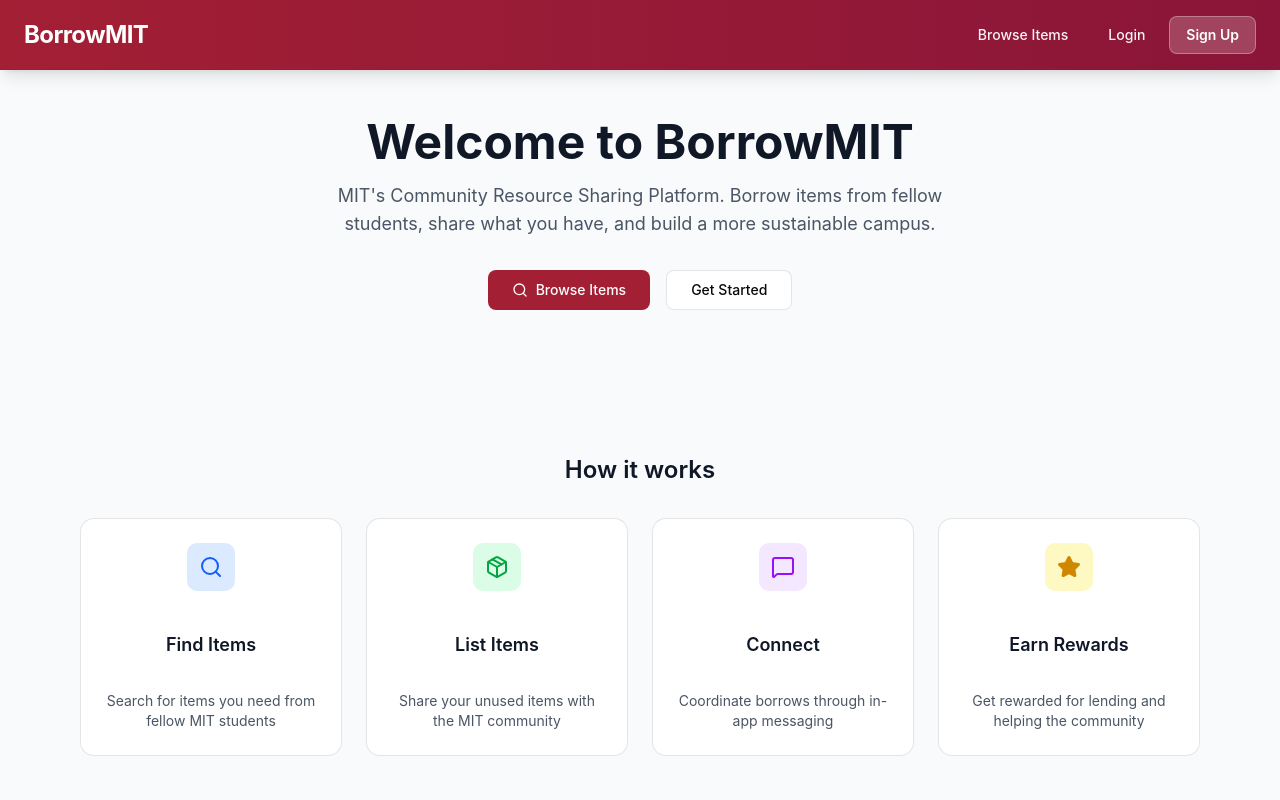
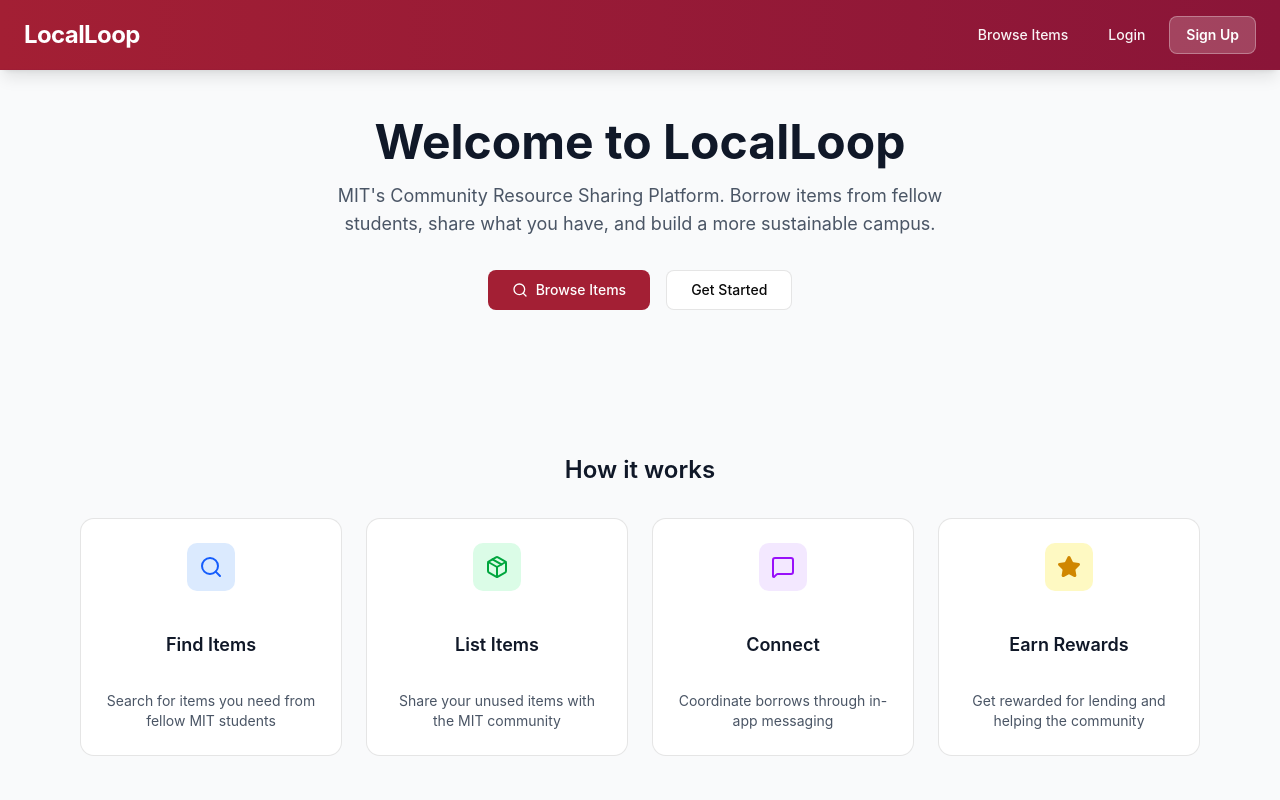
Before and after one commit to astillsjr/6.1040-gp-frontend, a Vue app: page / in a window 1280 px wide. Shown: the top 800 px of the page. Built offline with nearby package versions, Linux system fonts and the light colour scheme; no server answers.

Commit message:
updated name to be localloop

```diff
--- a/mock/components/HomeScreen.tsx
+++ b/mock/components/HomeScreen.tsx
@@ -35,7 +35,7 @@
       <div className="bg-white border-b border-gray-200 sticky top-0 z-10">
         <div className="max-w-6xl mx-auto px-4 py-4">
           <div className="flex items-center justify-between mb-4">
-            <h1 className="text-gray-900">BorrowMIT</h1>
+            <h1 className="text-gray-900">LocalLoop</h1>
             <Badge className="bg-green-100 text-green-800 border-green-200">
               1,250 pts
             </Badge>
--- a/src/components/NavBar.vue
+++ b/src/components/NavBar.vue
@@ -5,7 +5,7 @@
         to="/"
         class="text-white hover:opacity-90 transition-opacity no-underline"
       >
-        <h1 class="text-2xl font-bold tracking-tight">BorrowMIT</h1>
+        <h1 class="text-2xl font-bold tracking-tight">LocalLoop</h1>
       </router-link>
 
       <div class="flex items-center gap-2">
--- a/src/views/HomeView.vue
+++ b/src/views/HomeView.vue
@@ -4,7 +4,7 @@
     <div class="max-w-6xl mx-auto px-4 py-12">
       <div class="text-center mb-12">
         <h1 class="text-4xl md:text-5xl font-bold text-gray-900 mb-4">
-          Welcome to BorrowMIT
+          Welcome to LocalLoop
         </h1>
         <p class="text-lg text-gray-600 mb-8 max-w-2xl mx-auto">
           MIT's Community Resource Sharing Platform. Borrow items from fellow students, share what you have, and build a more sustainable campus.
--- a/src/views/ItemDetailView.vue
+++ b/src/views/ItemDetailView.vue
@@ -244,7 +244,6 @@
       // Filter windows for selected date - show windows that span across the selected date
       // Parse date string manually to avoid timezone issues
       const [year, month, day] = date.split('-').map(Number)
-      const selectedDate = new Date(year, month - 1, day)
       const selectedDateStart = new Date(year, month - 1, day, 0, 0, 0, 0)
       const selectedDateEnd = new Date(year, month - 1, day, 23, 59, 59, 999)
 
--- a/src/views/LoginView.vue
+++ b/src/views/LoginView.vue
@@ -5,7 +5,7 @@
 
     <Card class="w-full max-w-md relative z-10 shadow-2xl">
       <CardHeader class="text-center">
-        <CardTitle class="text-3xl font-bold">Login to BorrowMIT</CardTitle>
+        <CardTitle class="text-3xl font-bold">Login to LocalLoop</CardTitle>
       </CardHeader>
       <CardContent>
         <form @submit.prevent="handleLogin" class="space-y-6">
--- a/src/views/ProfileView.vue
+++ b/src/views/ProfileView.vue
@@ -11,7 +11,7 @@
     <div class="max-w-4xl mx-auto px-4 py-6">
       <!-- Welcome Message for New Users -->
       <div v-if="isNewUser && !userProfileStore.hasProfile" class="bg-blue-50 border border-blue-200 text-blue-800 p-4 rounded-lg mb-6">
-        <h2 class="text-lg font-semibold mb-2">👋 Welcome to BorrowMIT!</h2>
+        <h2 class="text-lg font-semibold mb-2">👋 Welcome to LocalLoop!</h2>
         <p class="text-sm">Please complete your profile to start browsing and listing items.</p>
       </div>
 
@@ -218,7 +218,6 @@
   }
 
   successMessage.value = ''
-  const isCreatingProfile = !userProfileStore.hasProfile
 
   try {
     if (userProfileStore.hasProfile) {
@@ -253,7 +252,7 @@
 
       // For new users, redirect to items page after successful profile creation
       if (isNewUser.value) {
-        successMessage.value = 'Profile created successfully! Welcome to BorrowMIT!'
+        successMessage.value = 'Profile created successfully! Welcome to LocalLoop!'
         setTimeout(() => {
           router.push('/items')
         }, 1500)
--- a/src/views/RegisterView.vue
+++ b/src/views/RegisterView.vue
@@ -5,7 +5,7 @@
 
     <Card class="w-full max-w-md relative z-10 shadow-2xl">
       <CardHeader class="text-center">
-        <CardTitle class="text-3xl font-bold">Join BorrowMIT</CardTitle>
+        <CardTitle class="text-3xl font-bold">Join LocalLoop</CardTitle>
       </CardHeader>
       <CardContent>
         <div v-if="isDev && backendStatus && !backendStatus.success" class="bg-yellow-50 border border-yellow-200 text-yellow-800 p-3 rounded-md text-sm mb-4">
```
